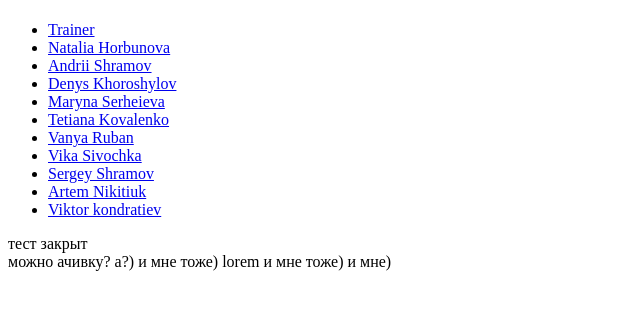
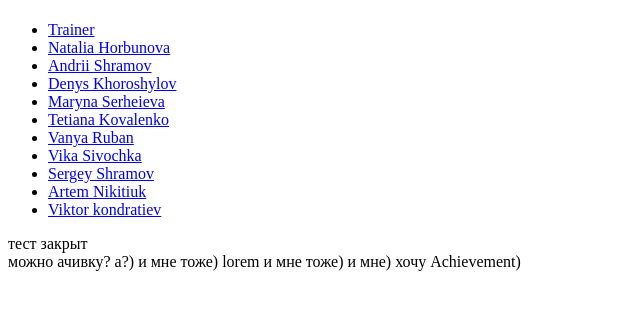
Before and after one commit to a-tatarenkov/forStudents, a plain HTML site: page index.html in a window 1280 px wide. Shown: the part 59-368 px from the top of the page, without its empty margins (0-640 px from the left). Drawn offline with Linux system fonts and the light colour scheme.

Commit message:
create text

```diff
--- a/index.html
+++ b/index.html
@@ -28,5 +28,6 @@
     lorem
     и мне тоже)
 и мне)
+хочу Achievement)
 </body>
 </html>
```
